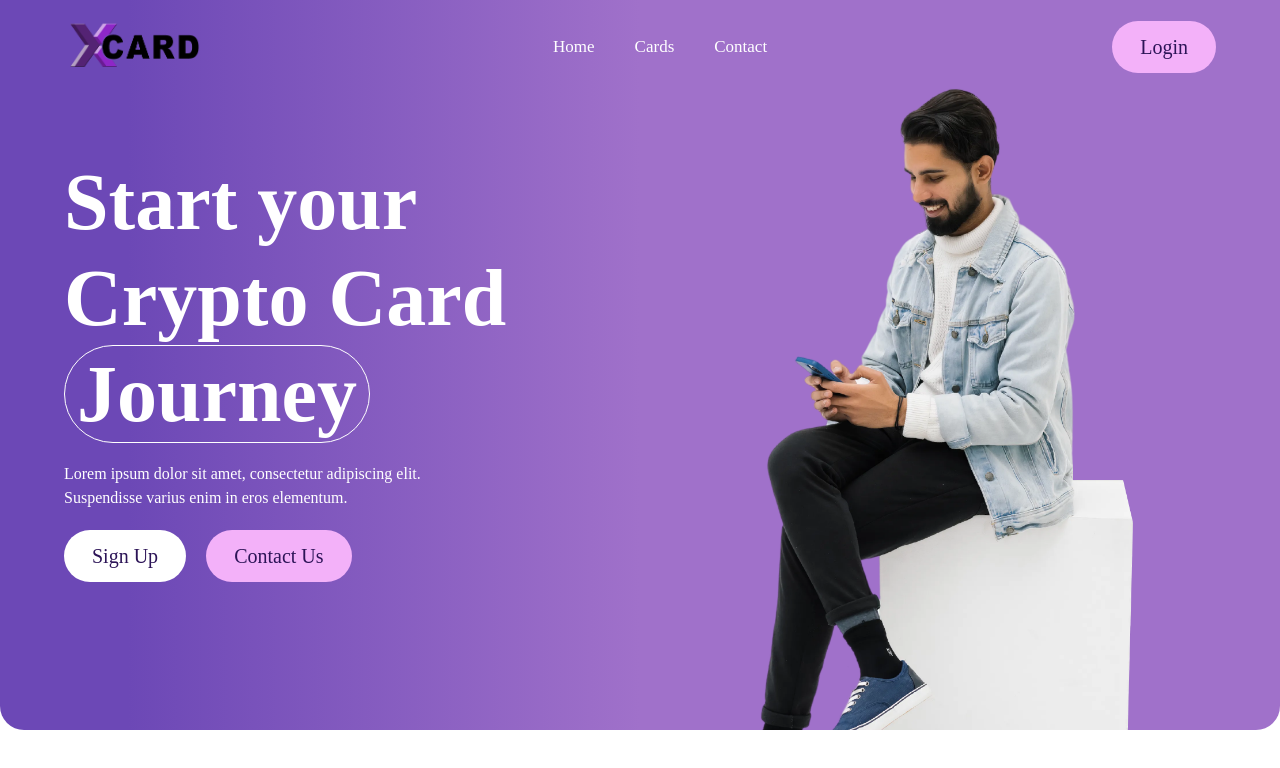
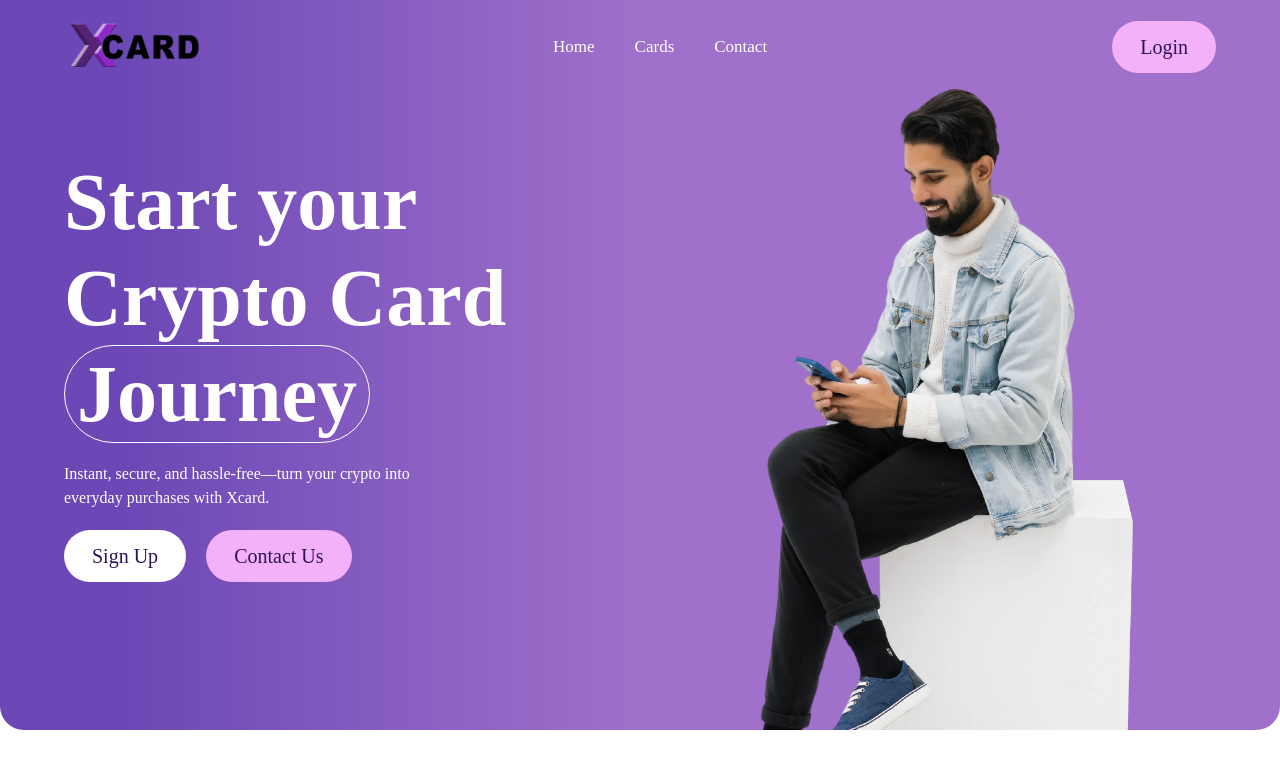
Before and after one commit to MahfoozMindIt/gsapReact, a React (Vite) app: page / in a window 1280 px wide. Shown: the top 768 px of the page. Built offline with nearby package versions, Linux system fonts and the light colour scheme; a web font is replaced by a local one.

Commit message:
pages commit

```diff
--- a/src/pages/Contact.jsx
+++ b/src/pages/Contact.jsx
@@ -35,19 +35,19 @@ Reach out us
 </h1>
 
 <div className='grid lg:grid-cols-3 xl:w-[90%] w-full md:grid-cols-2  grid-cols-1 gap-14'>
-<div className='bg-[#9A60FF] text-white textBanner rounded-xl flex flex-col gap-3 p-5'>
+<div className='bg-[#9a60ff85] text-white textBanner rounded-xl flex flex-col gap-3 p-5'>
 <RiMailSendLine className='text-2xl'/>
 <p className='text-xl'>Support Email</p>
 <p className=''>hello@example.com</p>
 <button className='bg-white text-black font-bold w-full py-3 mt-7 hover:text-white hover:bg-hover rounded-xl'>Email Us</button>
 </div>
-<div className='bg-[#9A60FF] textBanner text-white rounded-xl flex flex-col gap-3 p-5'>
+<div className='bg-[#9a60ff85] textBanner text-white rounded-xl flex flex-col gap-3 p-5'>
 <PiPhoneCall className='text-2xl'/>
 <p className='text-xl'>Phone Number</p>
 <p className=''>1800-000-0000</p>
 <button className='bg-white text-black font-bold w-full py-3 mt-7 hover:text-white hover:bg-hover rounded-xl'>Call Us</button>
 </div>
-<div className='bg-[#9A60FF] textBanner text-white rounded-xl md:col-span-2 col-span-1 lg:col-span-1 flex flex-col gap-3 p-5'>
+<div className='bg-[#9a60ff85] textBanner text-white rounded-xl md:col-span-2 col-span-1 lg:col-span-1 flex flex-col gap-3 p-5'>
 <ImOffice className='text-2xl'/>
 <p className='text-xl'>Headquarters</p>
 <p className=''>12 Cherry Street, NJ, 10384</p>
--- a/src/pages/Home.jsx
+++ b/src/pages/Home.jsx
@@ -258,7 +258,7 @@ setClick(!click);
     Start your <br />
     Crypto Card <span className='px-3 py-1 rounded-full border-[1px] border-white'>Journey</span>
     </h1>
-    <p className='py-5 xl:w-[89%]'>Lorem ipsum dolor sit amet, consectetur adipiscing elit. Suspendisse varius enim in eros elementum.</p>
+    <p className='py-5 xl:w-[80%]'>Instant, secure, and hassle-free—turn your crypto into everyday purchases with Xcard.</p>
 
     <div className='flex xl:flex-row flex-col  xl:items-center gap-5'>
   <button className='px-7 py-3 text-hover hover:text-white hover:bg-hover text-xl transition-all duration-300 rounded-full bg-white'>Sign Up</button>
```
Also changed, not shown: 23 other files (tests, documents, lock files or other folders).
